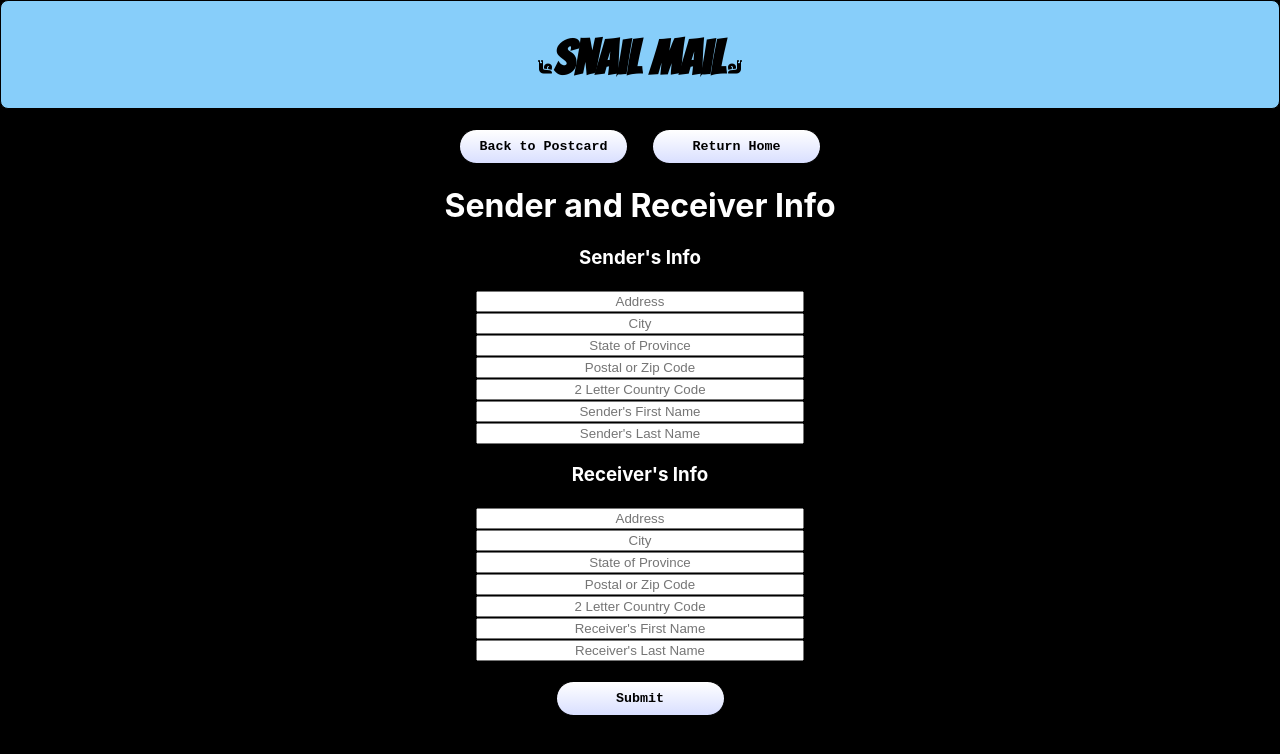
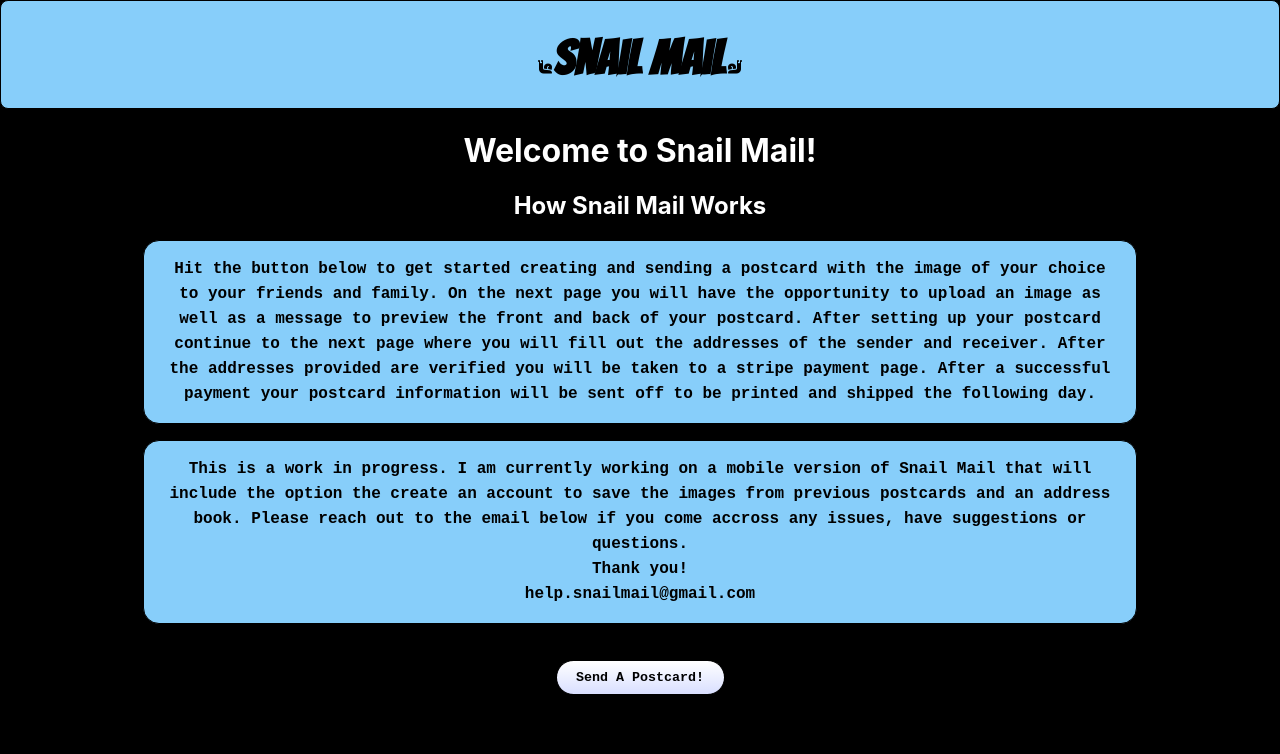
Before and after one commit to DavidDGamble/SnailMail, a React (Create React App) app: page / in a window 1280 px wide. Shown: the top 754 px of the page. Built offline with nearby package versions, Linux system fonts and the light colour scheme; no server answers.

Commit message:
Merge fix into main.

```diff
--- a/src/components/PostcardControl.jsx
+++ b/src/components/PostcardControl.jsx
@@ -12,7 +12,7 @@ function PostcardControl() {
     from: null
   })
   const [viewTemplateForm, setViewTemplateForm] = useState(false)
-  const [viewAddressForm, setViewAddressForm] = useState(true)
+  const [viewAddressForm, setViewAddressForm] = useState(false)
 
   const handleHome = () => {
     setViewTemplateForm(false)
--- a/src/components/TemplateForm.jsx
+++ b/src/components/TemplateForm.jsx
@@ -87,7 +87,6 @@ function TemplateForm(props) {
           closer: '',
           name: ''
         })
-        uploadFile()
       } else {
         return
       }
```
